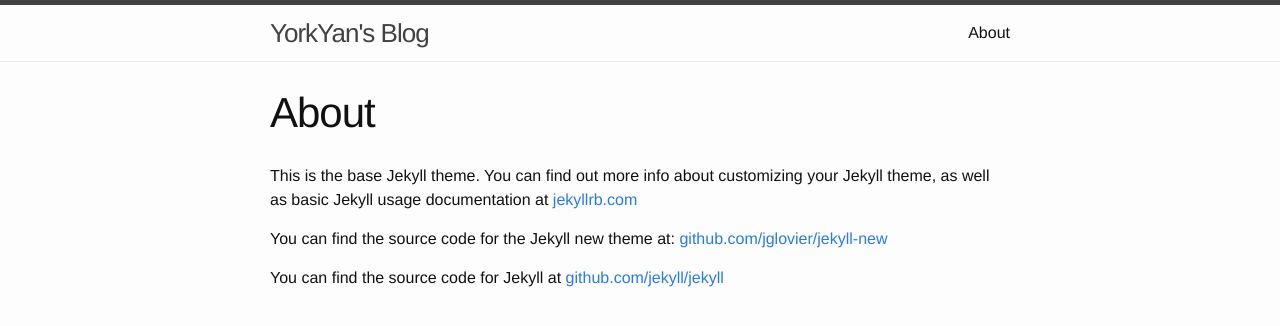
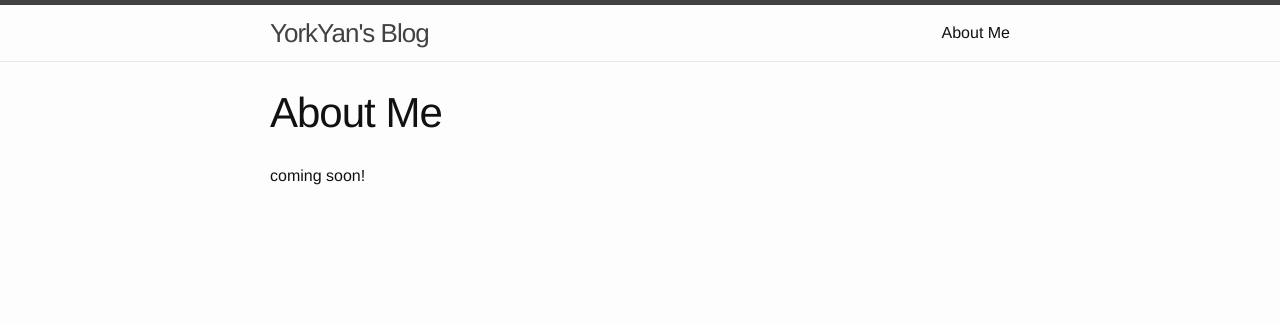
Before and after one commit to codingway/codingway.github.io, a Jekyll site: the page built from about.md, in a window 1280 px wide. Shown: the top 326 px of the page. Built offline with Jekyll 4.4.1, drawn with Linux system fonts in a browser that asks for light colours.

Commit message:
update about
Signed-off-by: YorkYan <codersimple@gmail.com>

```diff
--- a/about.md
+++ b/about.md
@@ -1,11 +1,7 @@
 ---
 layout: page
-title: About
+title: About Me
 permalink: /about/
 ---
 
-This is the base Jekyll theme. You can find out more info about customizing your Jekyll theme, as well as basic Jekyll usage documentation at [jekyllrb.com](http://jekyllrb.com/)
-
-You can find the source code for the Jekyll new theme at: [github.com/jglovier/jekyll-new](https://github.com/jglovier/jekyll-new)
-
-You can find the source code for Jekyll at [github.com/jekyll/jekyll](https://github.com/jekyll/jekyll)
+coming soon!
```
